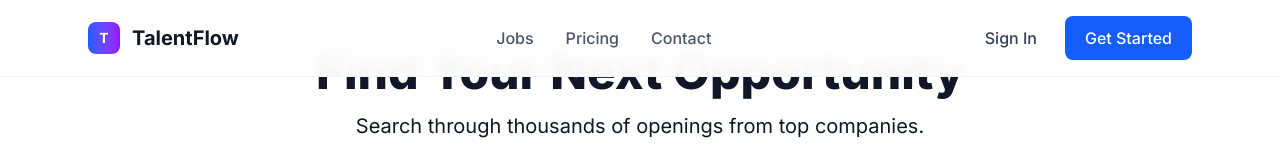
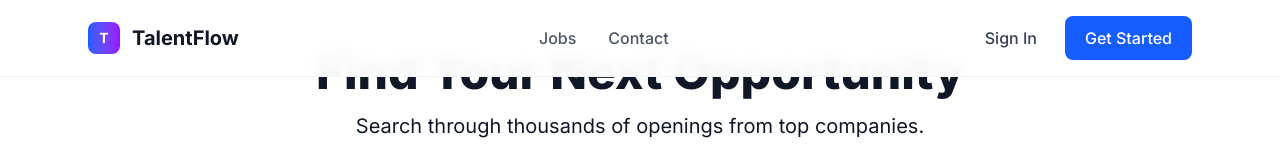
Before and after one commit to GamaEmmanuel/bolsa-de-trabajo, a Next.js app: page /jobs in a window 1280 px wide. Shown: the top 160 px of the page. Built offline with nearby package versions, Linux system fonts and the light colour scheme; no server answers; the database is empty.

Commit message:
Remove pricing link from header navigation

```diff
--- a/src/components/Header.tsx
+++ b/src/components/Header.tsx
@@ -19,9 +19,6 @@ const Header = () => {
 					<div className="hidden md:flex items-center space-x-8">
 						<Link href="/jobs" className="text-gray-600 hover:text-gray-900 font-medium transition-colors">
 							Jobs
-						</Link>
-						<Link href="/pricing" className="text-gray-600 hover:text-gray-900 font-medium transition-colors">
-							Pricing
 						</Link>
 						<Link href="/contact" className="text-gray-600 hover:text-gray-900 font-medium transition-colors">
 							Contact
```
Also changed, not shown: src/app/contact/page.tsx (line endings or trailing spaces).
